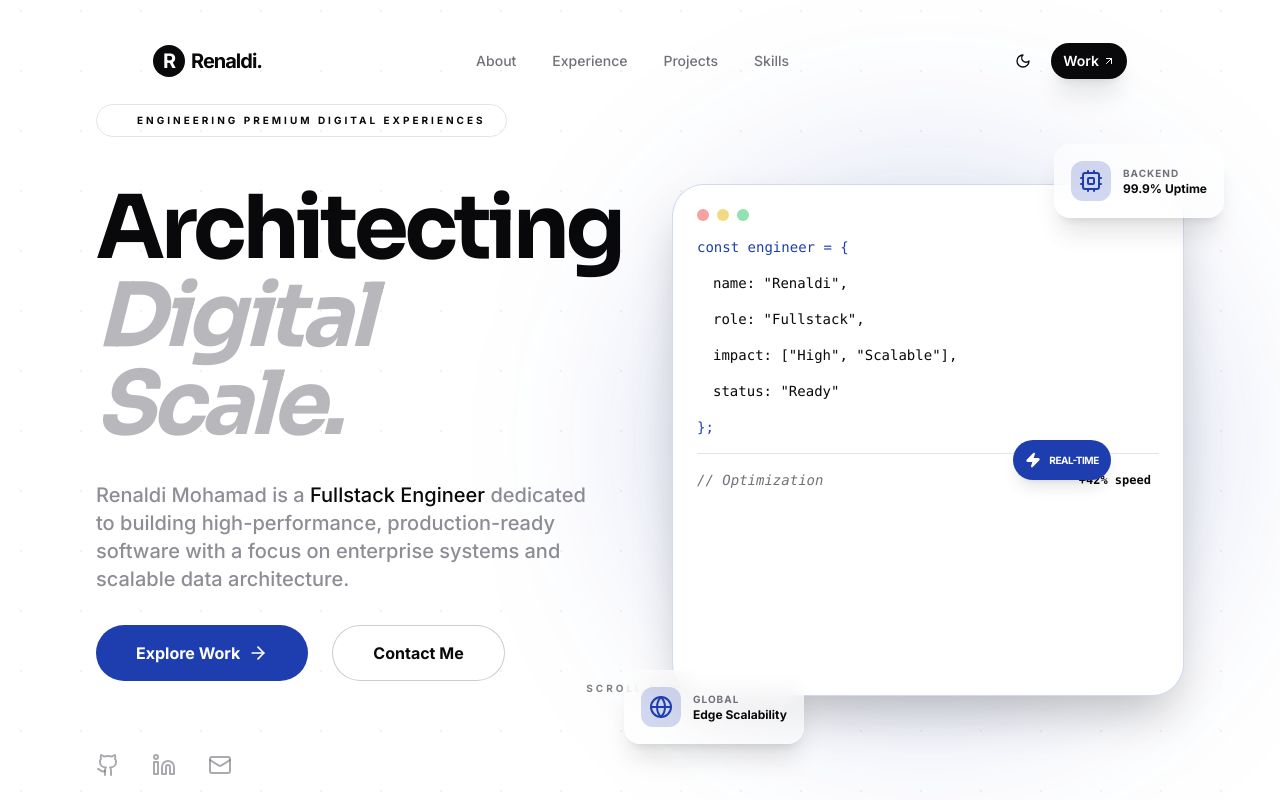
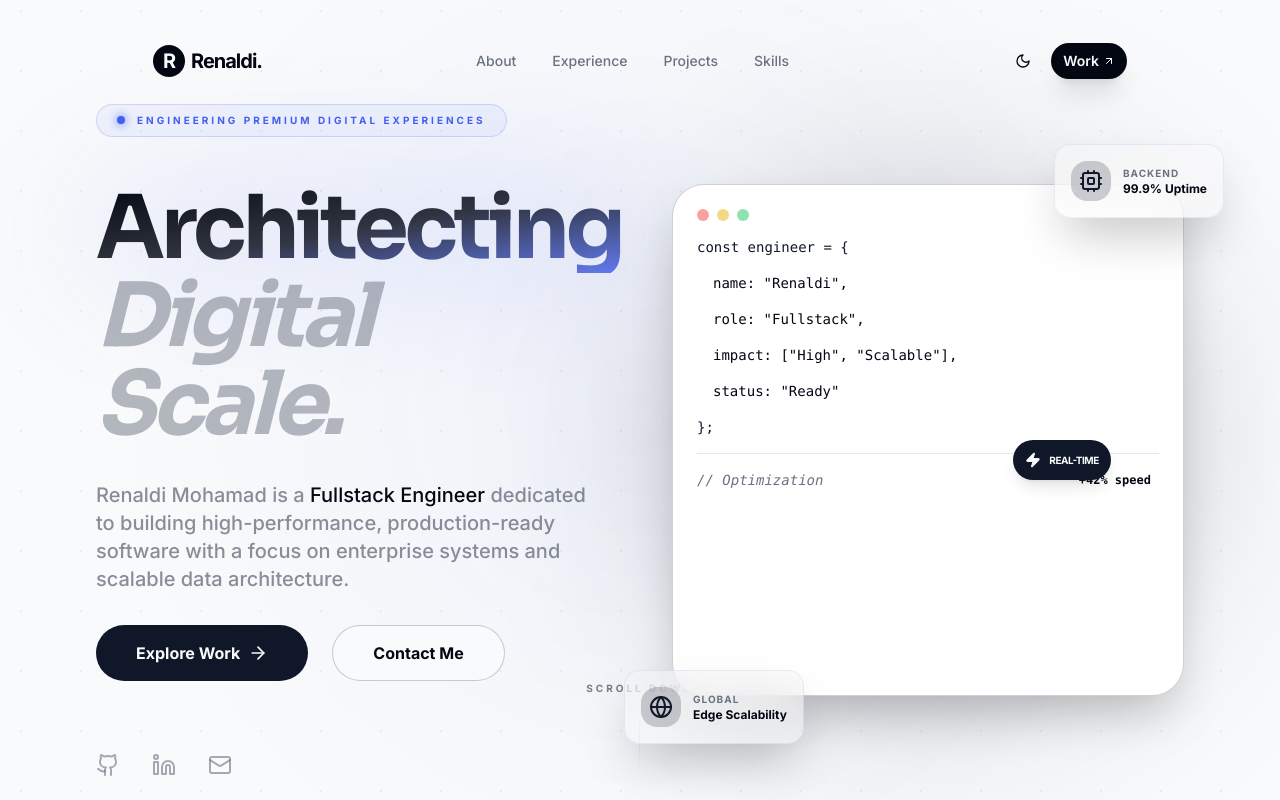
Before and after one commit to renaldimohamad/renaldi-engine, a Next.js app: page / in a window 1280 px wide. Shown: the top 800 px of the page. Built offline with nearby package versions, Linux system fonts and the light colour scheme.

Commit message:
style(theme): update global styles and design tokens

```diff
--- a/app/globals.css
+++ b/app/globals.css
@@ -4,86 +4,122 @@
 
 @layer base {
   :root {
-    --background: 0 0% 100%;
-    --foreground: 240 10% 3.9%;
+    --background: 210 20% 98%;
+    --foreground: 224 71.4% 4.1%;
     --card: 0 0% 100%;
-    --card-foreground: 240 10% 3.9%;
+    --card-foreground: 224 71.4% 4.1%;
     --popover: 0 0% 100%;
-    --popover-foreground: 240 10% 3.9%;
-    --primary: 226.7 70.7% 40.2%;
-    --primary-foreground: 0 0% 100%;
-    --secondary: 240 4.8% 95.9%;
-    --secondary-foreground: 240 5.9% 10%;
-    --muted: 240 4.8% 95.9%;
-    --muted-foreground: 240 3.8% 46.1%;
-    --accent: 240 4.8% 95.9%;
-    --accent-foreground: 240 5.9% 10%;
+    --popover-foreground: 224 71.4% 4.1%;
+    --primary: 222 47% 11%; /* Neutral Charcoal Slate for Buttons */
+    --primary-foreground: 210 20% 98%;
+    --brand: 230 85% 60%; /* Colorful Indigo for Backgrounds */
+    --brand-foreground: 210 20% 98%;
+    --secondary: 220 14.3% 95.9%;
+    --secondary-foreground: 220.2 39.1% 11%;
+    --muted: 220 14.3% 95.9%;
+    --muted-foreground: 220 8.9% 46.1%;
+    --accent: 220 14.3% 95.9%;
+    --accent-foreground: 220.2 39.1% 11%;
     --destructive: 0 84.2% 60.2%;
-    --destructive-foreground: 0 0% 98%;
-    --border: 240 5.9% 90%;
-    --input: 240 5.9% 90%;
-    --ring: 240 5.9% 10%;
-    --radius: 0.75rem;
+    --destructive-foreground: 210 20% 98%;
+    --border: 220 13% 91%;
+    --input: 220 13% 91%;
+    --ring: 222 47% 11%;
+    --radius: 1rem;
   }
 
   .dark {
-    --background: 240 10% 3.9%;
-    --foreground: 0 0% 98%;
-    --card: 240 10% 3.9%;
-    --card-foreground: 0 0% 98%;
-    --popover: 240 10% 3.9%;
-    --popover-foreground: 0 0% 98%;
-    --primary: 226.7 70.7% 65%;
-    --primary-foreground: 226.7 70.7% 10%;
-    --secondary: 240 3.7% 15.9%;
-    --secondary-foreground: 0 0% 98%;
-    --muted: 240 3.7% 15.9%;
-    --muted-foreground: 240 5% 64.9%;
-    --accent: 240 3.7% 15.9%;
-    --accent-foreground: 0 0% 98%;
+    --background: 230 25% 4%; /* Deepest Indigo-Black */
+    --foreground: 210 20% 98%;
+    --card: 230 25% 6%;
+    --card-foreground: 210 20% 98%;
+    --popover: 230 25% 5%;
+    --popover-foreground: 210 20% 98%;
+    --primary: 210 20% 98%; /* Light Gray for Buttons in Dark Mode */
+    --primary-foreground: 222 47% 11%;
+    --brand: 230 85% 65%; /* Vibrant Indigo for Backgrounds */
+    --brand-foreground: 210 20% 98%;
+    --secondary: 215 27.9% 16.9%;
+    --secondary-foreground: 210 20% 98%;
+    --muted: 215 27.9% 12%;
+    --muted-foreground: 217.9 10.6% 64.9%;
+    --accent: 230 85% 65%;
+    --accent-foreground: 210 20% 98%;
     --destructive: 0 62.8% 30.6%;
-    --destructive-foreground: 0 0% 98%;
-    --border: 240 3.7% 15.9%;
-    --input: 240 3.7% 15.9%;
-    --ring: 240 4.9% 83.9%;
+    --destructive-foreground: 210 20% 98%;
+    --border: 215 27.9% 14%;
+    --input: 215 27.9% 14%;
+    --ring: 210 20% 98%;
   }
 }
 
 @layer base {
   * {
-    @apply border-border;
+    @apply border-border selection:bg-primary/20 selection:text-primary;
   }
   body {
     @apply bg-background text-foreground font-sans antialiased;
     font-feature-settings: "rlig" 1, "calt" 1;
+    cursor: default;
   }
 
   h1, h2, h3, h4, h5, h6 {
     @apply font-heading tracking-tight;
   }
+
+  a, button, [role="button"] {
+    @apply cursor-pointer;
+  }
 }
 
 .glass {
-  @apply bg-background/60 backdrop-blur-md border border-white/10 dark:border-white/5;
+  @apply bg-background/40 backdrop-blur-xl border border-brand/10 shadow-2xl;
 }
 
-.text-gradient {
-  @apply bg-clip-text text-transparent bg-gradient-to-r from-primary to-primary/60;
+.glass-card {
+  @apply bg-card/40 backdrop-blur-md border border-white/5 shadow-[0_8px_32px_0_rgba(0,0,0,0.3)] hover:border-brand/30 transition-all duration-500;
+}
+
+.text-gradient-premium {
+  @apply bg-clip-text text-transparent bg-gradient-to-br from-foreground via-foreground/80 to-brand/80;
+}
+
+.glow-border {
+  position: relative;
+}
+
+.glow-border::after {
+  content: "";
+  position: absolute;
+  inset: -1px;
+  background: linear-gradient(to bottom right, hsl(var(--brand)/0.5), transparent, hsl(var(--brand)/0.2));
+  z-index: -1;
+  border-radius: inherit;
+  opacity: 0;
+  transition: opacity 0.5s ease;
+}
+
+.glow-border:hover::after {
+  opacity: 1;
 }
 
 .section-padding {
-  @apply py-20 md:py-32 px-6 md:px-12 max-w-7xl mx-auto;
+  @apply py-24 md:py-40 px-6 md:px-12 max-w-7xl mx-auto;
+}
+
+.premium-shadow {
+  box-shadow: 0 20px 40px -15px rgba(0, 0, 0, 0.5);
 }
 
 .perspective-1000 {
   perspective: 1000px;
 }
 
-@keyframes flutter {
-  0% { transform: scale(1) rotate(var(--rotation)); opacity: 0.8; }
-  100% { transform: scale(0.6) rotate(calc(var(--rotation) + 30deg)); opacity: 0.4; }
+@keyframes float {
+  0%, 100% { transform: translateY(0); }
+  50% { transform: translateY(-10px); }
 }
 
-.spark-flutter {
-  animation: flutter 2s ease-in-out infinite alternate;
+.animate-premium-float {
+  animation: float 6s ease-in-out infinite;
 }
--- a/tailwind.config.ts
+++ b/tailwind.config.ts
@@ -49,6 +49,10 @@ const config: Config = {
           DEFAULT: "hsl(var(--card))",
           foreground: "hsl(var(--card-foreground))",
         },
+        brand: {
+          DEFAULT: "hsl(var(--brand))",
+          foreground: "hsl(var(--brand-foreground))",
+        },
       },
       borderRadius: {
         lg: "var(--radius)",
```
